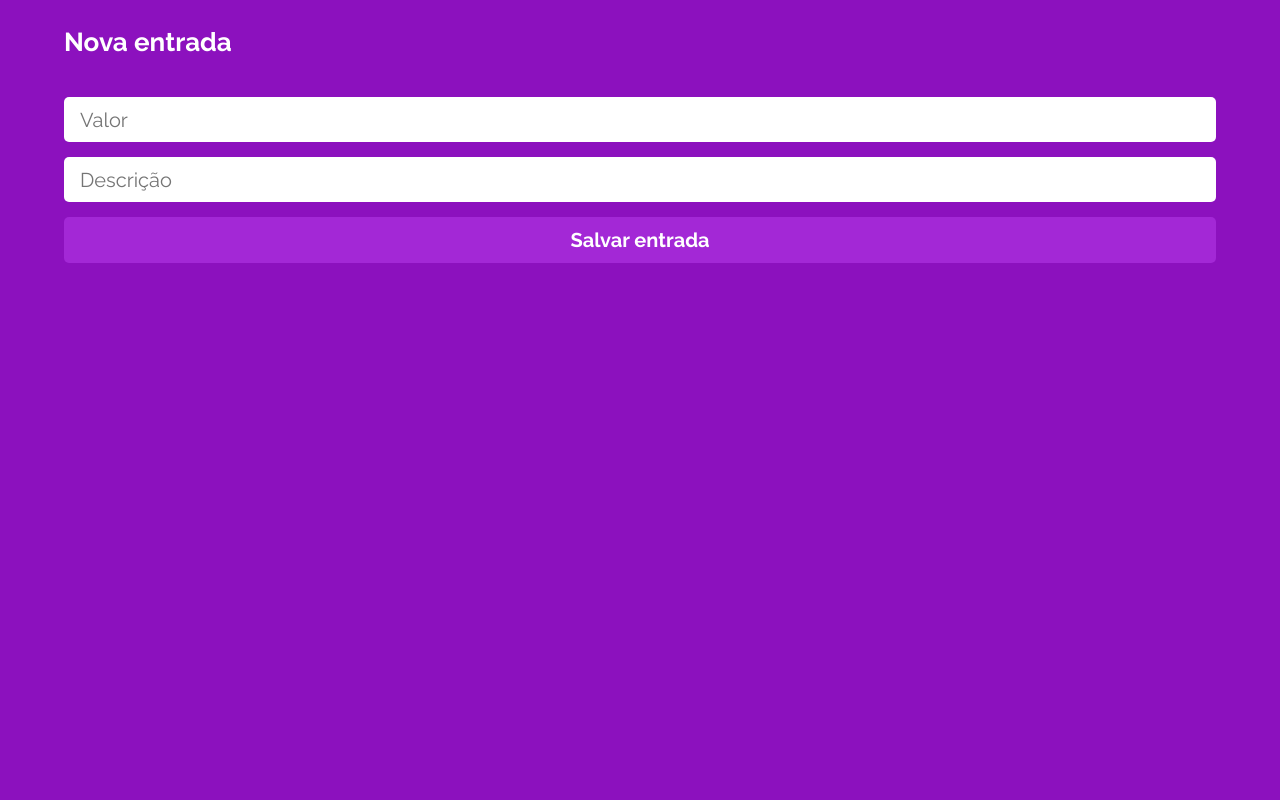
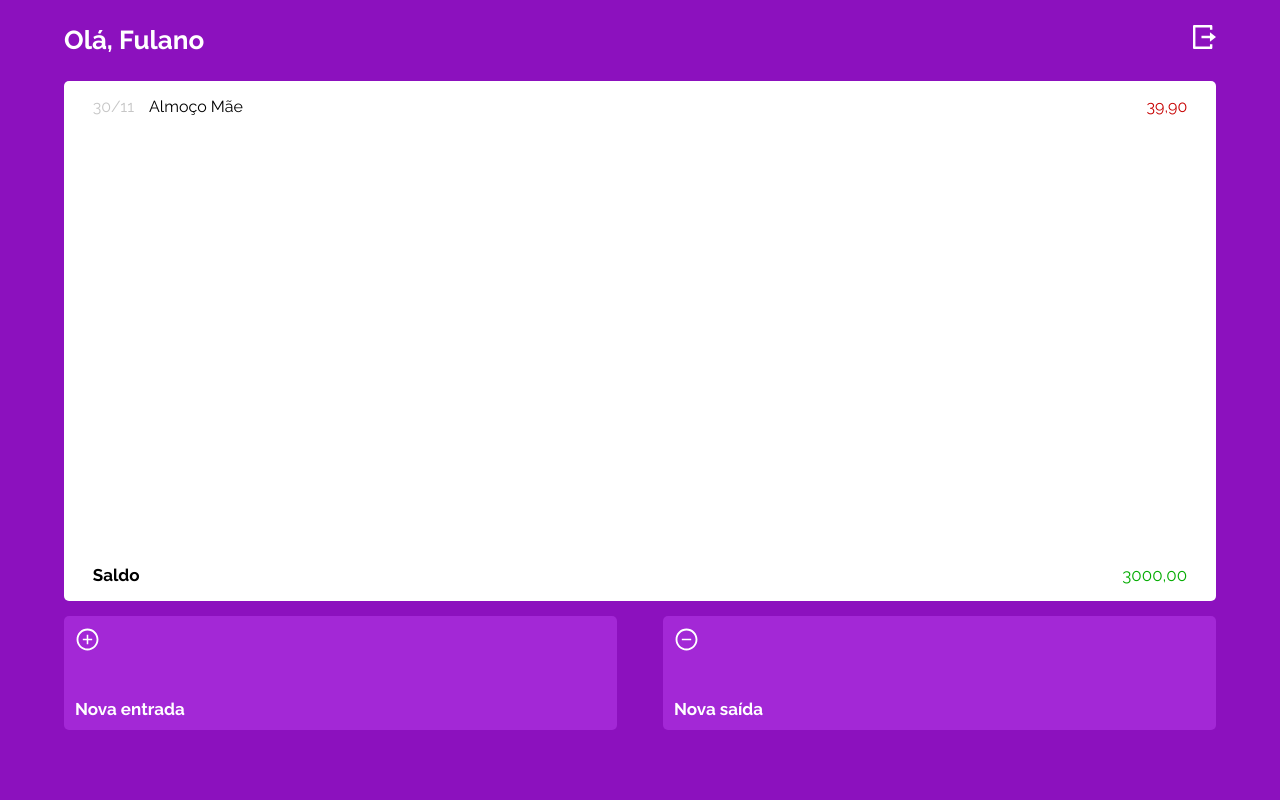
Before and after one commit to yagoluisr/projeto13-mywallet-front, a JavaScript app: page / in a window 1280 px wide. Shown: the top 800 px of the page. Built offline with nearby package versions, Linux system fonts and the light colour scheme; a web font is replaced by a local one.

Commit message:
Tela principal: Layout com registro concluído

```diff
--- a/src/components/App.js
+++ b/src/components/App.js
@@ -17,9 +17,9 @@ export default function App() {
       <GlobalStyle />
       {/* <Login /> */}
       {/* <Register /> */}
-      {/* <Home /> */}
-      <InsertEntry />
-      <InsertOutput />
+      <Home />
+      {/* <InsertEntry /> */}
+      {/* <InsertOutput /> */}
 
     </>
   );
--- a/src/components/Home.js
+++ b/src/components/Home.js
@@ -13,6 +13,21 @@ export default function Home() {
 
             <Historic>
                 {/* <span>Não há registros de entrada ou saída</span> */}
+                <Extract>
+                    <div>
+                        <Date>30/11</Date>
+                        <Description>
+                            <h6>Almoço Mãe</h6>
+                            <h5>39,90</h5>
+                        </Description>
+                    </div>
+
+                </Extract>
+
+                <Balance>
+                    <Result>Saldo</Result>
+                    <Value>3000,00</Value>
+                </Balance>
 
             </Historic>
 
@@ -30,6 +45,34 @@ export default function Home() {
         </Container>
     )
 }
+
+const Balance = styled.div`
+    width: 95%;
+
+    display: flex;
+    justify-content: space-between;
+`
+
+const Result = styled.div`
+    font-weight: 700;
+    font-size: 17px;
+    line-height: 20px;
+    color: #000000;
+`
+
+const Value = styled.div`
+    font-weight: 400;
+    font-size: 17px;
+    line-height: 20px;
+    color: #03AC00 // #C70000
+`
+
+const Date = styled.div`
+    font-weight: 400;
+    font-size: 16px;
+    line-height: 19px;
+    color: #C6C6C6;
+`
 
 export const Container = styled.div`
     width: 90%;
@@ -82,7 +125,41 @@ const Historic = styled.div`
 
         color: #868686;
     }
+
 `
+
+const Extract = styled.div`
+    width: 95%;
+    height: 90%;
+
+    div {
+        display: flex;
+
+    }
+
+`
+const Description = styled.div`
+    width: 100%;
+    padding-left: 15px;
+
+    display: flex;
+    justify-content: space-between;
+
+    h6 {
+        font-weight: 400;
+        font-size: 16px;
+        line-height: 19px;
+    }
+
+    h5 {
+        font-weight: 400;
+        font-size: 16px;
+        line-height: 19px;
+        color: #C70000 //#03AC00;
+    }
+`
+
+
 
 const Buttons = styled.div`
     width: 100%;
```
